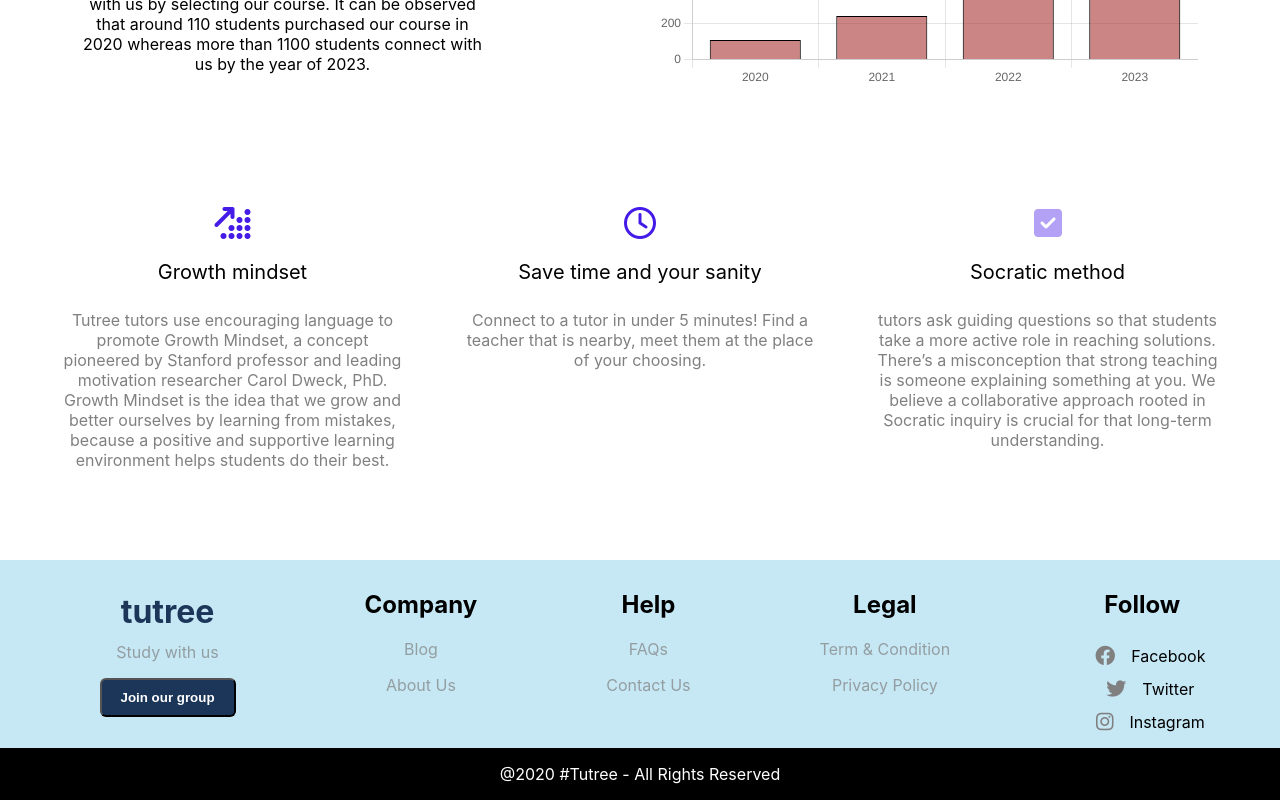
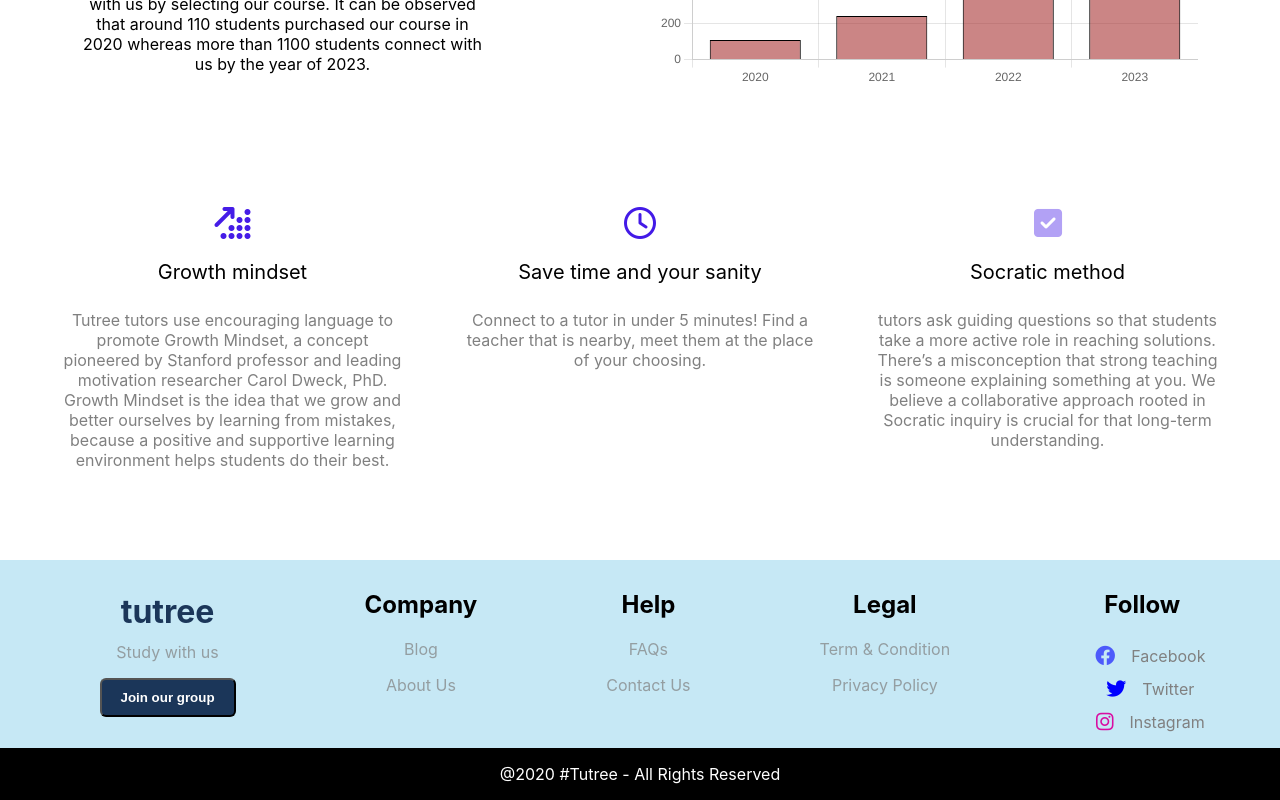
Before and after one commit to nasimal786/JobSearch-page, a React (Create React App) app: page / in a window 1280 px wide. Shown: the part 1914-2714 px from the top of the page. Built offline with nearby package versions, Linux system fonts and the light colour scheme.

Commit message:
logo color

```diff
--- a/src/App.css
+++ b/src/App.css
@@ -167,6 +167,17 @@
 .footer_follow i{
   padding: 7px;
   margin: 9px;
+}
+.fa-facebook{
+  color: rgba(0, 0, 255, 0.61);
+}
+.fa-twitter{
+  color: blue;
+}
+.fa-instagram{
+  color: rgb(217, 12, 162);
+}
+.footer_follow span{
   color: gray;
 }
 .footer_tagline button{
```
